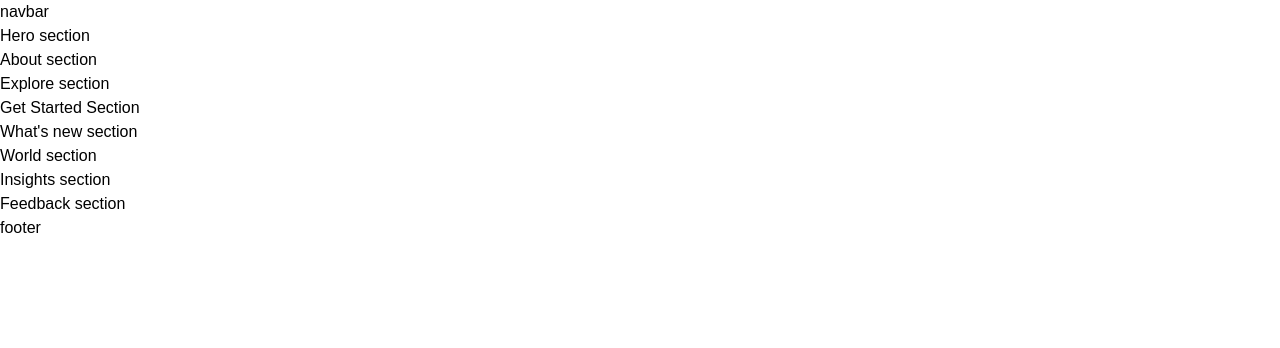
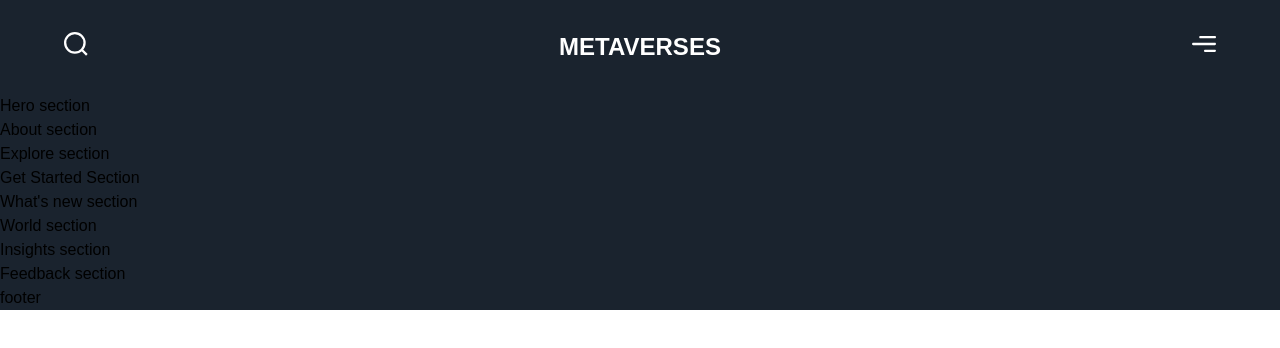
Before and after one commit to amator82/Metaverse-Madness, a Next.js app: page / in a window 1280 px wide. Shown: the top 348 px of the page. Built offline with nearby package versions, Linux system fonts and the light colour scheme; a web font is replaced by a local one.

Commit message:
add styles to section NavBar

```diff
--- a/app/page.js
+++ b/app/page.js
@@ -2,7 +2,7 @@
 import { About, Explore, Feedback, GetStarted, Hero, Insights, WhatsNew, World } from '../sections';
 
 const Page = () => (
-  <div>
+  <div className="bg-primary-black overflow-hidden">
     <Navbar />
     <Hero />
     <About />
--- a/components/Navbar.jsx
+++ b/components/Navbar.jsx
@@ -1,9 +1,31 @@
 'use client';
 
+import { motion } from 'framer-motion';
+import styles from '../styles';
+import { navVariants } from '../utils/motion';
+
 const Navbar = () => (
-  <nav>
-    navbar
-  </nav>
+  <motion.nav
+    variants={navVariants}
+    initial="hidden"
+    whileInView="show"
+    className={`${styles.xPaddings} py-8 relative`}
+  >
+    <div className="absolute w-[50%] inset-0 gradient-1" />
+    <div
+      className={`${styles.innerWidth} mx-auto flex justify-between gap-8`}
+    >
+      <img
+        src="/search.svg"
+        alt="Search"
+        className="w-[24px] h-[24px] object-contain cursor-pointer"
+      />
+      <h2 className="font-extrabold text-[24px] leading-[30px] text-white">
+        METAVERSES
+      </h2>
+      <img src="/menu.svg" alt="menu" className="cursor-pointer h-[24px] w-[24px] object-contain" />
+    </div>
+  </motion.nav>
 );
 
 export default Navbar;
```
